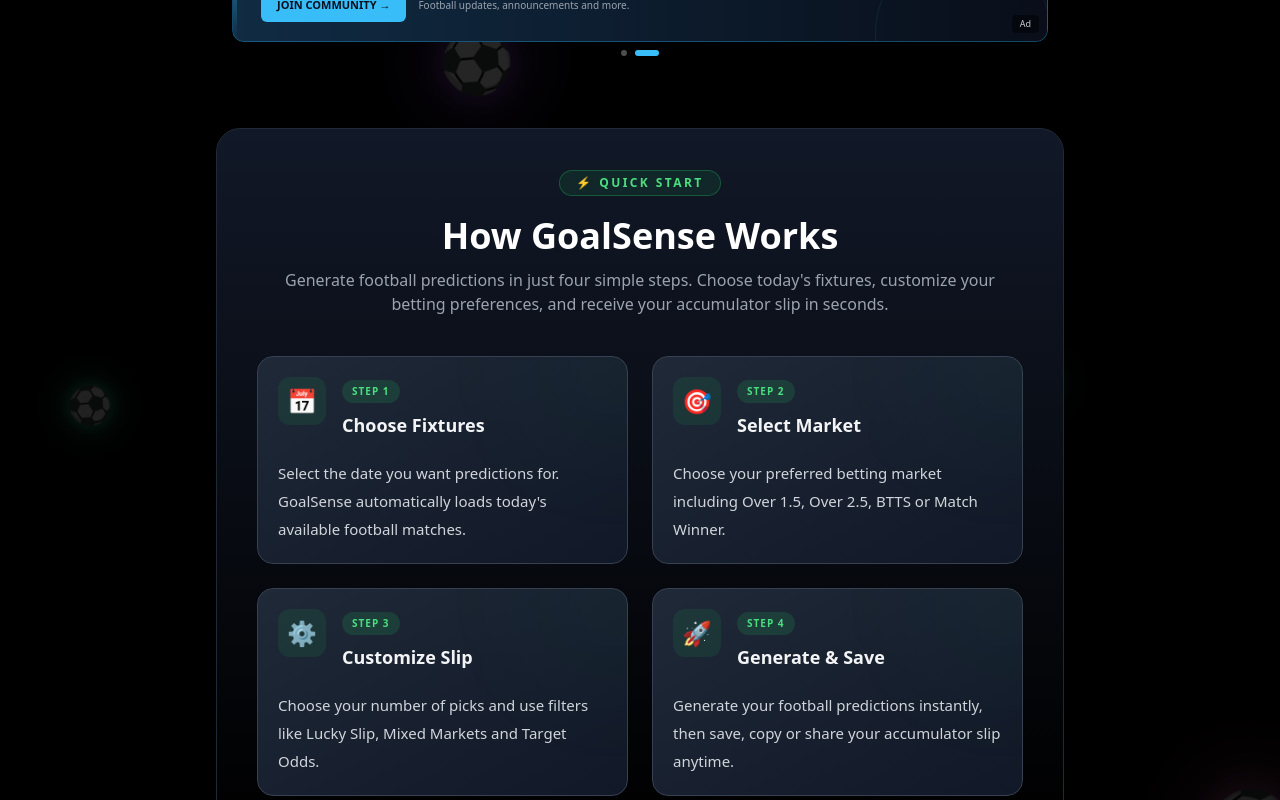
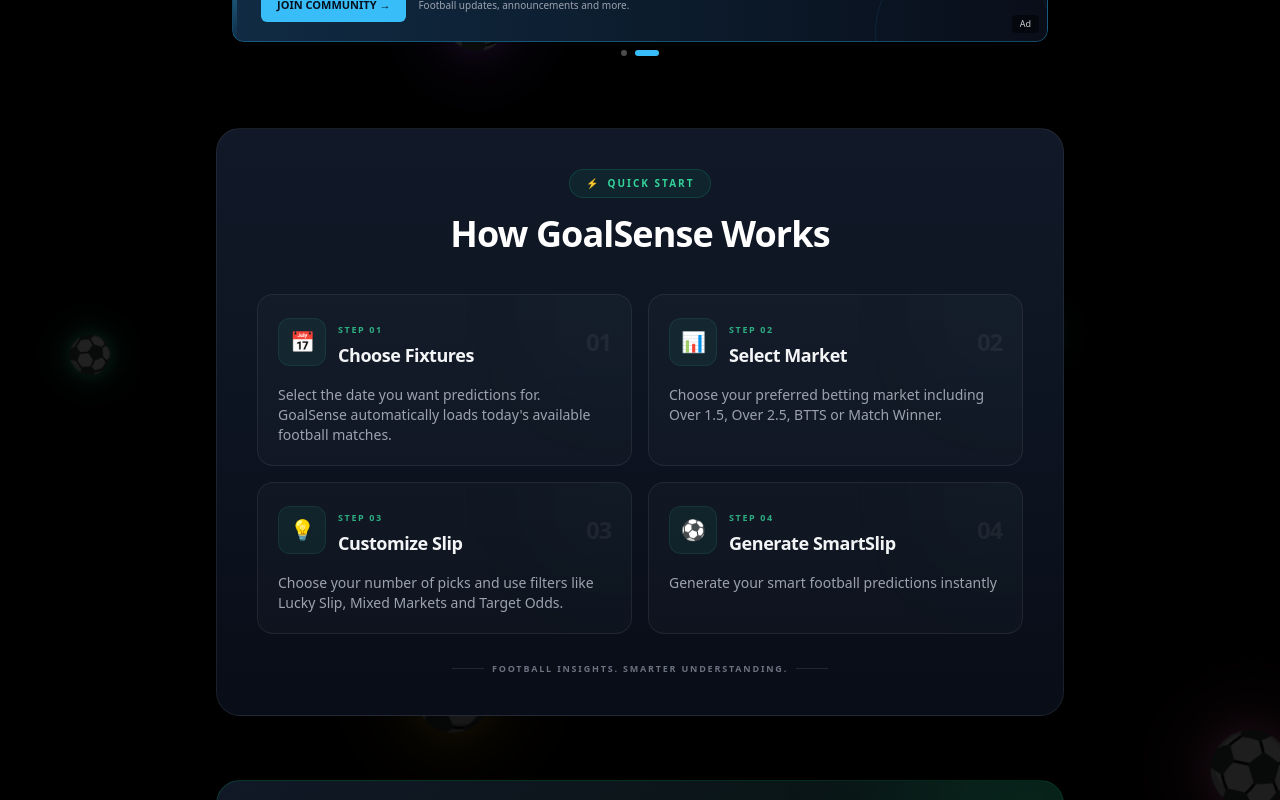
Before and after one commit to Jhondes/goalsense-app, a Next.js app: page / in a window 1280 px wide. Shown: the part 2700-3500 px from the top of the page. Built offline with nearby package versions, Linux system fonts and the light colour scheme; no server answers; the database is empty.

Commit message:
Polish homepage Quick Start section

```diff
--- a/components/HowItWorks.tsx
+++ b/components/HowItWorks.tsx
@@ -1,96 +1,116 @@
+
 export default function HowItWorks() {
   const steps = [
     {
       icon: "📅",
-      step: "STEP 1",
+      number: "01",
       title: "Choose Fixtures",
       description:
         "Select the date you want predictions for. GoalSense automatically loads today's available football matches.",
     },
     {
-      icon: "🎯",
-      step: "STEP 2",
+      icon: "📊",
+      number: "02",
       title: "Select Market",
       description:
         "Choose your preferred betting market including Over 1.5, Over 2.5, BTTS or Match Winner.",
     },
     {
-      icon: "⚙️",
-      step: "STEP 3",
+      icon: "💡",
+      number: "03",
       title: "Customize Slip",
       description:
         "Choose your number of picks and use filters like Lucky Slip, Mixed Markets and Target Odds.",
     },
     {
-      icon: "🚀",
-      step: "STEP 4",
-      title: "Generate & Save",
+      icon: "⚽",
+      number: "04",
+      title: "Generate SmartSlip",
       description:
-        "Generate your football predictions instantly, then save, copy or share your accumulator slip anytime.",
+        "Generate your smart football predictions instantly",
     },
   ];
 
   return (
-    <section className="relative z-10 mt-16 mx-auto max-w-6xl rounded-3xl border border-gray-800 bg-gradient-to-b from-gray-900 to-black p-6 md:p-10">
+    <section className="relative z-10 mx-auto mt-12 max-w-6xl rounded-3xl border border-white/[0.07] bg-gradient-to-b from-[#111827] via-[#0d1421] to-[#080d17] px-5 py-8 sm:px-8 sm:py-10 md:mt-16 md:px-10">
 
-      {/* Header */}
-      <div className="mx-auto mb-10 max-w-3xl text-center">
+      {/* HEADER */}
+      <div className="mx-auto mb-8 max-w-2xl text-center md:mb-10">
 
-        <span className="inline-flex items-center rounded-full border border-green-500/30 bg-green-500/10 px-4 py-1 text-xs font-semibold uppercase tracking-[0.2em] text-green-400">
-          ⚡ Quick Start
+        <span className="inline-flex items-center gap-2 rounded-full border border-emerald-500/20 bg-emerald-500/[0.08] px-4 py-1.5 text-[10px] font-bold uppercase tracking-[0.2em] text-emerald-400">
+          <span>⚡</span>
+          QUICK START
         </span>
 
-        <h2 className="mt-5 text-[1.75rem] sm:text-3xl md:text-4xl font-extrabold text-white leading-tight">
-  How GoalSense Works
-</h2>
+        <h2 className="mt-4 text-2xl font-extrabold tracking-tight text-white sm:text-3xl md:text-4xl">
+          How GoalSense Works
+        </h2>
 
-        <p className="mt-3 text-sm sm:text-base leading-7 text-gray-400">
-          Generate football predictions in just four simple steps.
-          Choose today's fixtures, customize your betting preferences,
-          and receive your accumulator slip in seconds.
-        </p>
+
 
       </div>
 
-      {/* Steps */}
-      <div className="grid grid-cols-1 gap-6 md:grid-cols-2">
+      {/* STEP CARDS */}
+      <div className="grid grid-cols-1 gap-3 sm:grid-cols-2 md:gap-4">
 
-        {steps.map((step) => (
+        {steps.map((step, index) => (
           <div
-            key={step.step}
-            className="group relative overflow-hidden rounded-2xl border border-gray-700 bg-gradient-to-br from-gray-800 to-gray-900 p-5 transition-all duration-300 hover:-translate-y-1 hover:border-green-500 hover:shadow-xl hover:shadow-green-500/10"
+            key={step.number}
+            className="group relative overflow-hidden rounded-2xl border border-white/[0.07] bg-white/[0.025] p-4 transition-all duration-300 hover:border-emerald-500/30 hover:bg-emerald-500/[0.035] sm:p-5"
           >
-            <div className="absolute -right-12 -top-12 h-32 w-32 rounded-full bg-green-500/5 blur-3xl transition-all duration-500 group-hover:bg-green-500/15" />
 
-            <div className="relative flex items-start gap-4">
+            {/* SUBTLE GLOW */}
+            <div className="pointer-events-none absolute -right-12 -top-12 h-32 w-32 rounded-full bg-emerald-400/[0.04] blur-3xl transition-all duration-500 group-hover:bg-emerald-400/[0.10]" />
 
-              <div className="flex h-12 w-12 shrink-0 items-center justify-center rounded-xl bg-green-500/10 text-2xl transition-transform duration-300 group-hover:scale-110">
+            <div className="relative flex items-center gap-3">
+
+              {/* ICON */}
+              <div className="flex h-12 w-12 shrink-0 items-center justify-center rounded-xl border border-emerald-400/10 bg-emerald-400/[0.07] text-xl transition-transform duration-300 group-hover:scale-105">
                 {step.icon}
               </div>
 
-              <div>
+              {/* TITLE */}
+              <div className="min-w-0 flex-1">
 
-                <span className="inline-block rounded-full bg-green-500/15 px-2.5 py-1 text-[10px] font-semibold uppercase tracking-widest text-green-400">
-                  {step.step}
+                <span className="text-[9px] font-bold tracking-[0.18em] text-emerald-400/80">
+                  STEP {step.number}
                 </span>
 
-                <h3 className="mt-2 text-lg font-semibold text-gray-100">
+                <h3 className="mt-0.5 text-base font-bold tracking-tight text-gray-100 sm:text-lg">
                   {step.title}
                 </h3>
 
               </div>
 
+              {/* NUMBER */}
+              <span className="text-2xl font-black tracking-tighter text-white/[0.06]">
+                {step.number}
+              </span>
+
             </div>
 
-            <p className="mt-5 text-sm leading-7 text-gray-300 md:text-[15px]">
+            {/* DESCRIPTION */}
+            <p className="relative mt-4 text-[13px] leading-6 text-gray-400 sm:text-sm">
               {step.description}
             </p>
+
+            {/* BOTTOM ACCENT */}
+            <div className="absolute bottom-0 left-0 h-[2px] w-0 bg-gradient-to-r from-emerald-400 to-transparent transition-all duration-500 group-hover:w-full" />
 
           </div>
         ))}
 
       </div>
 
+      {/* FOOTER ACCENT */}
+      <div className="mt-7 flex items-center justify-center gap-2">
+        <span className="h-px w-8 bg-white/10" />
+        <span className="text-[9px] font-semibold uppercase tracking-[0.2em] text-gray-500">
+          Football insights. Smarter understanding.
+        </span>
+        <span className="h-px w-8 bg-white/10" />
+      </div>
+
     </section>
   );
 }
```
